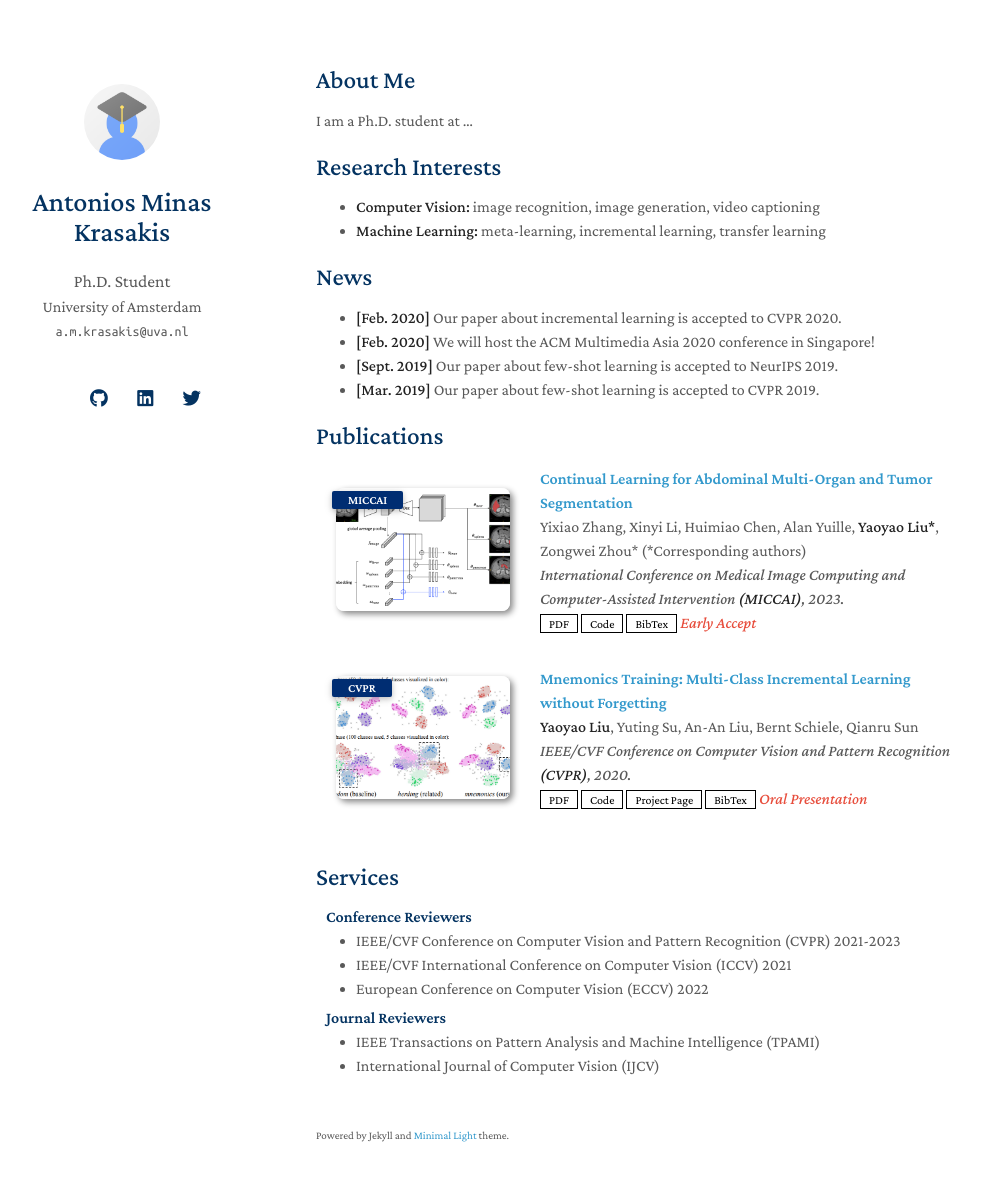
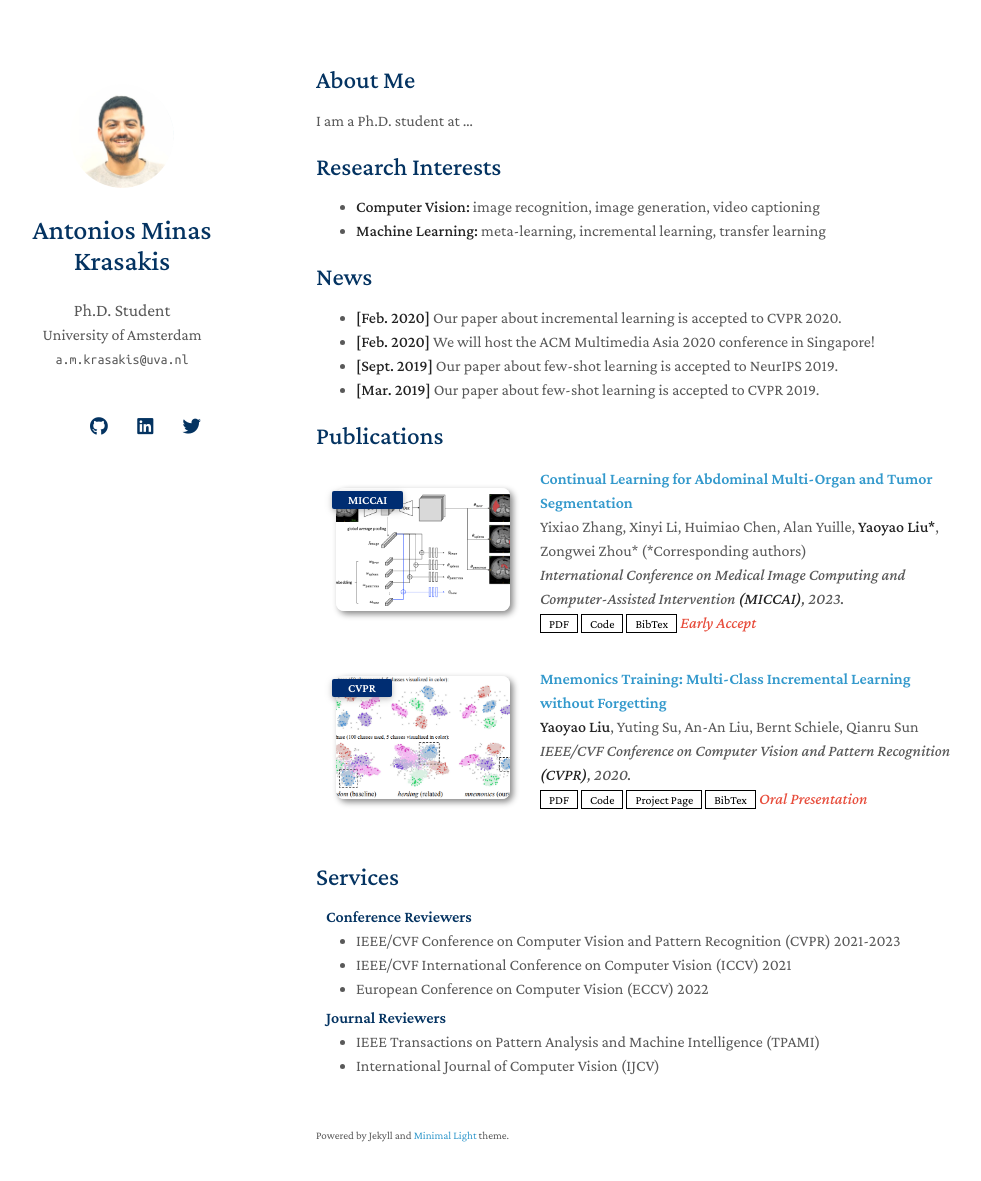
Before and after one commit to littlewine/littlewine.github.io, a Jekyll site: the page built from index.md, in a window 1280 px wide and 1216 px high. Shown: the top 1181 px of the window, without its empty margins (154-1135 px from the left). Built offline with Jekyll 4.4.1, drawn with Linux system fonts in a browser that asks for light colours; nearby versions of some CDN libraries; a style sheet for code colours, icons or effects is not loaded; our own code applies the rules of GitHub Pages for plain Markdown files.

Commit message:
Update _config.yml

```diff
--- a/_config.yml
+++ b/_config.yml
@@ -20,7 +20,7 @@ twitter: https://twitter.com/tonylittlewine
 
 # Images (e.g., your profile picture and your website's favicon)
 # "favicon" and "favicon_dark" are used for the light and dark modes, respectively.
-avatar: ./assets/img/avatar.png
+avatar: ./assets/img/me circle.png
 favicon: ./assets/img/favicon.png
 favicon_dark: ./assets/img/favicon-dark.png
 
```
